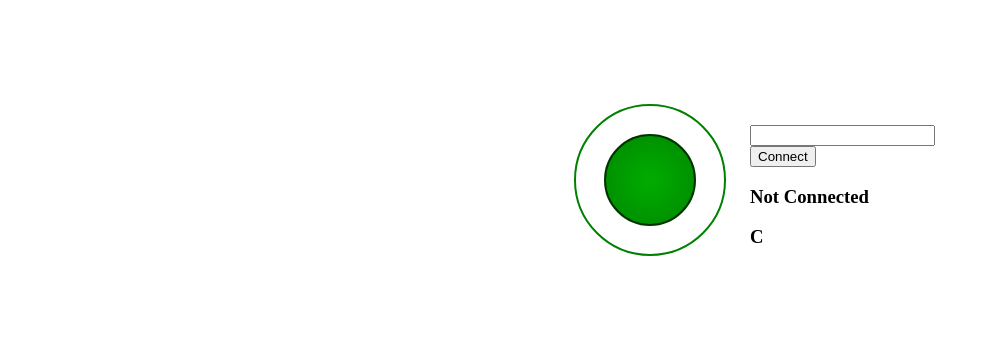
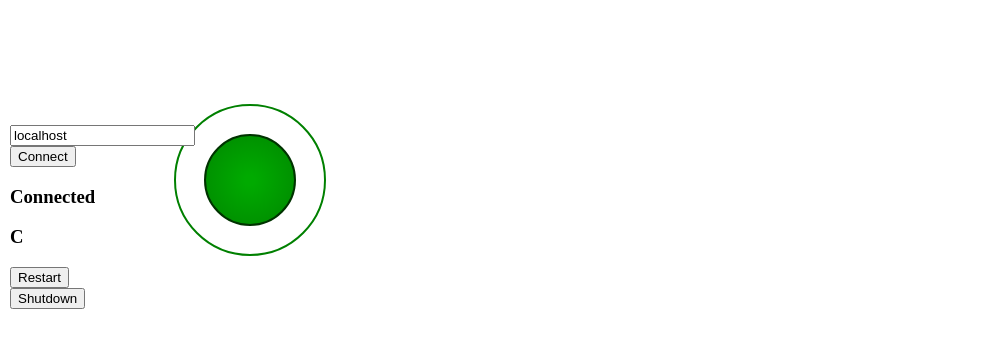
Before and after one commit to Niall47/piTank, a website: page Js Websocket/sever/joy.html in a window 1280 px wide. Both pictures are taken after a click on the button "Connect". Shown: the whole page, without its empty margins (0-988 px from the left). Drawn offline with Linux system fonts and the light colour scheme.

Commit message:
messy connected/disconnected setup

```diff
--- a/Js Websocket/sever/joy.html
+++ b/Js Websocket/sever/joy.html
@@ -32,12 +32,14 @@
 	</head>
 	<body>
 
-		<div id="joyDiv" style="width:200px;height:200px;margin:50px;position:fixed;top:30px;left:500px;"></div>
-		<div style="position:fixed;top:125px;left:750px;">
+		<div id="joyDiv" style="width:200px;height:200px;margin:50px;position:fixed;top:30px;left:100px;"></div>
+		<div style="position:fixed;top:125px;left:10px;">
 			<input id="customInput" type="hidden"/>
-			<button id="customConnect" hidden> Connect </button>
+			<button id="connectButton" onClick="customConnect()" hidden> Connect </button>
 			<h3 id="status" type="text" >Not Connected</h3>
 			<h3 id="direction" type="text" >C</h3>
+			<button id="restartButton" onClick="restart()" hidden>Restart</button>
+			<button id="shutdownButton" onClick="shutdown()" hidden>Shutdown</button>
 		</div>
 
 		<script type="text/javascript">
@@ -45,33 +47,57 @@
 		const direction = document.getElementById("direction");
 		const customInput = document.getElementById("customInput");
 		const connectButton = document.getElementById("connectButton");
+		const restartButton = document.getElementById("restartButton");
+		const shutdownButton = document.getElementById("shutdownButton");
+		let connectionStatus = false;
 
-
-		const ws = new WebSocket("ws://localhost:8080");
+		var ws = new WebSocket("ws://localhost:8080");
 		ws.onerror = SocketError;
-
-		function SocketError(ev) {
-			console.log("Failed to connect")
-			customInput.setAttribute('type', Text);
-			customConnect.style.display = "block";
-		}
-
-
-		ws.addEventListener("open", () => {
-			console.log("We are connected");
-			status.innerHTML = "Connected"
-			ws.send("C");
-		});
 
 		var previousMessage = "C";
 		var joyParam = { "title": "joystick" };
 		var Joy = new JoyStick('joyDiv', joyParam);
 
+		function SocketError(ev) {
+			connectionStatus = false;
+			console.log("Failed to connect")
+			customInput.setAttribute('type', Text);
+			customInput.setAttribute('value', 'localhost');
+			connectButton.style.display = "block";
+		};
+
+		function shutdown(){
+			ws.send("X");
+		}
+
+		function restart(){
+			ws.send("R");
+		}
+
+		function customConnect(){
+			connectionStatus = true;
+			console.log(`Trying to connect to ${customInput.value}`)
+			const ws = new WebSocket(`ws://${customInput.value}:8080`);
+			shutdownButton.style.display = "block";
+			restartButton.style.display = "block";
+			status.innerHTML = "Connected"
+			ws.send("C");
+
+		}
+
+		ws.addEventListener("open", () => {
+			connectionStatus = true;
+			console.log("We are connected");
+			status.innerHTML = "Connected"
+			ws.send("C");
+			shutdownButton.style.display = "block";
+			restartButton.style.display = "block";
+		});
 
 		setInterval(function(){
 			previousMessage = `${direction.innerHTML}`;
 			direction.innerHTML = Joy.GetDir();
-			if (previousMessage != direction.innerHTML) {
+			if ((previousMessage != direction.innerHTML) && connectionStatus) {
 				ws.send(direction.innerHTML);
 			}}, 100);
 		</script>
```
Also changed, not shown: Js Websocket/sever/index.js (+7 -1 lines).
